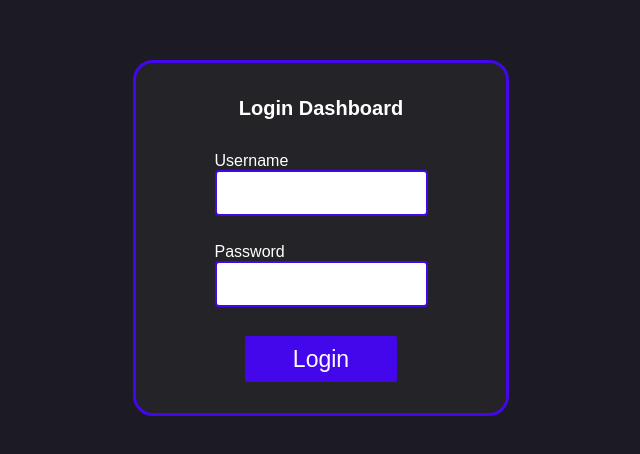
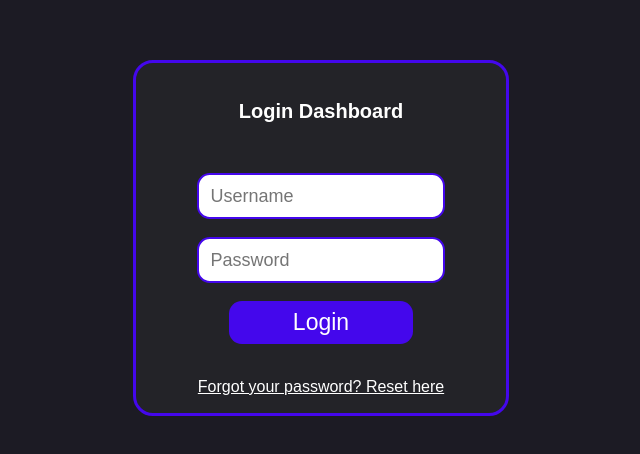
Before and after one commit to LarryTheFatCat/Website-Userpanel, a plain HTML site: page login.html in a window 1280 px wide. Shown: the part 140-594 px from the top of the page, without its empty margins (319-959 px from the left). Drawn offline with Linux system fonts and the light colour scheme.

Commit message:
added login placeholders

```diff
--- a/login.html
+++ b/login.html
@@ -15,14 +15,13 @@
       <p class="login-title">Login Dashboard</p>
     </div>
     <div class="name">
-      <label for="name">Username</label>
-      <input class="input" type="text" id="name" required>
+      <input class="input" type="text" id="name" placeholder="Username" required>
     </div>
     <div class="password">
-      <label for="password">Password</label>
-      <input class="input" type="password" id="password" required>
+      <input class="input" type="password" id="password" placeholder="Password" required>
     </div>
     <a href="dashboard.html" class="login-button">Login</a>
+    <a href="passreset.html" class="reset-password-text">Forgot your password? Reset here</a>
   </div>
 </body>
 
--- a/style.css
+++ b/style.css
@@ -23,45 +23,43 @@ body {
   place-items: center;
   font-size: 1.25rem;
   font-weight: bold;
-}
-
-.name {
-  margin-top: -1rem;
-}
-
-.password {
-  margin-bottom: 4rem;
+  margin-bottom: 2rem;
 }
 
 .input {
-  border-radius: 4px;
+  border-radius: 0.8rem;
   border: 2px solid rgb(68, 7, 236);
   border-color: rgb(68, 7, 236);
-  width: 205px;
+  width: 230px;
   height: 40px;
   font-size: 18px;
   display: grid;
   place-items: center;
+  padding-left: 0.7rem;
+  margin-top: -1rem;
 }
 
 .login-button {
   background: rgb(68, 7, 236);
   color: #fff;
-  border-style: none;
-  border-radius: 2px;
+  border-radius: 0.8rem;
   display: inline-block;
   text-decoration: none;
   font-size: 1.2rem;
   cursor: pointer;
   font-size: 23px;
-  padding: 0.6rem 3rem;
-  margin-top: -80px;
+  padding: 0.5rem 4rem;
+  margin-top: -1rem;
 }
 
 .login-button:hover {
   background: rgb(68, 7, 236);
   opacity: 80%;
   transition: opacity 0.12s;
+}
+
+.reset-password-text {
+  color: rgb(255, 255, 255);
 }
 
 /*
```
Also changed, not shown: passreset.html (added, +12 -0 lines).
